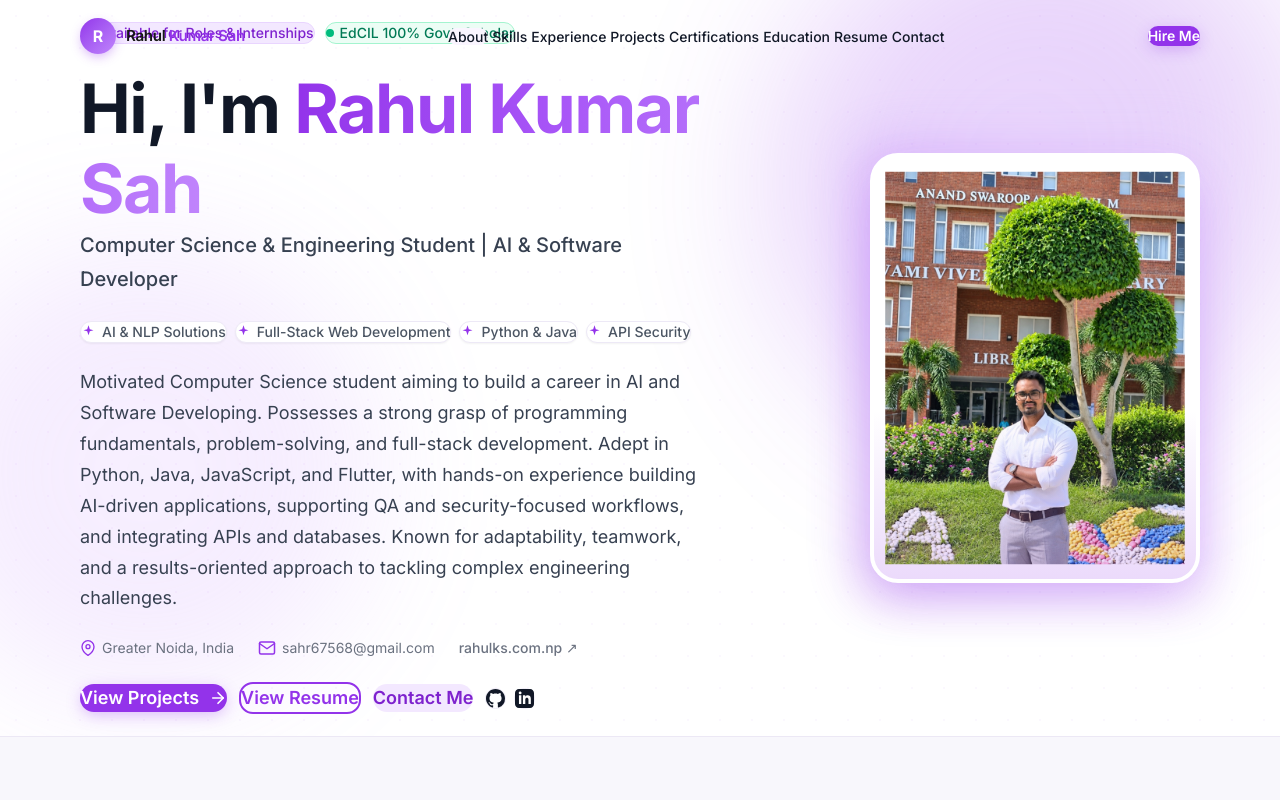
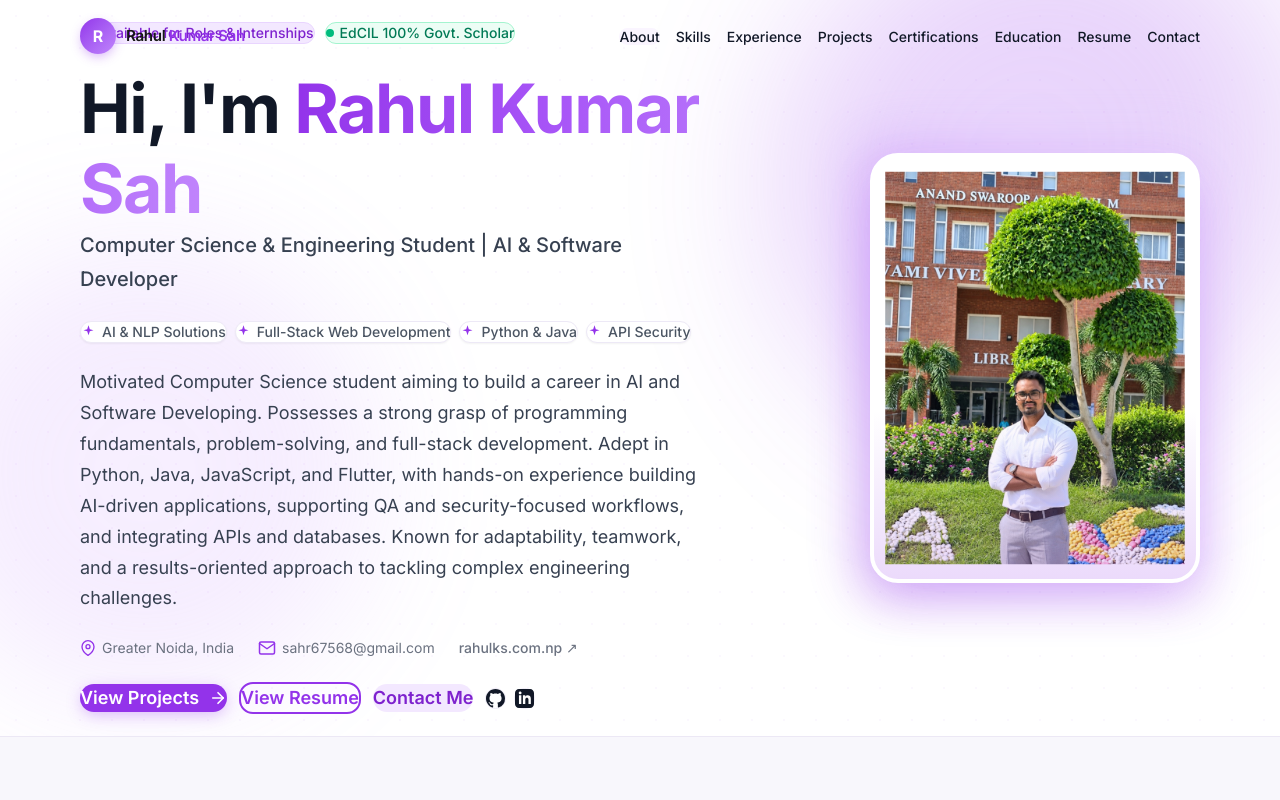
Before and after one commit to 98252/Personal-Portfolioo-, a Next.js app: page / in a window 1280 px wide. Shown: the top 800 px of the page. Built offline with nearby package versions, Linux system fonts and the light colour scheme.

Commit message:
refactor: standardize code formatting and improve readability in Navbar component

```diff
--- a/src/components/Navbar.tsx
+++ b/src/components/Navbar.tsx
@@ -1,24 +1,23 @@
-'use client';
+"use client";
 
-import { useEffect, useState } from 'react';
-import { navLinks } from '@/lib/data';
-import Button from './ui/Button';
+import { useEffect, useState } from "react";
+import { navLinks } from "@/lib/data";
 
 export default function Navbar() {
   const [scrolled, setScrolled] = useState(false);
   const [mobileOpen, setMobileOpen] = useState(false);
-  const [activeSection, setActiveSection] = useState('');
+  const [activeSection, setActiveSection] = useState("");
 
   // Detect scroll for glassmorphism effect
   useEffect(() => {
     const onScroll = () => setScrolled(window.scrollY > 20);
-    window.addEventListener('scroll', onScroll, { passive: true });
-    return () => window.removeEventListener('scroll', onScroll);
+    window.addEventListener("scroll", onScroll, { passive: true });
+    return () => window.removeEventListener("scroll", onScroll);
   }, []);
 
   // Detect active section
   useEffect(() => {
-    const ids = navLinks.map((l) => l.href.replace('#', ''));
+    const ids = navLinks.map((l) => l.href.replace("#", ""));
     const observers: IntersectionObserver[] = [];
 
     ids.forEach((id) => {
@@ -28,7 +27,7 @@ export default function Navbar() {
         ([entry]) => {
           if (entry.isIntersecting) setActiveSection(id);
         },
-        { rootMargin: '-40% 0px -55% 0px' }
+        { rootMargin: "-40% 0px -55% 0px" },
       );
       obs.observe(el);
       observers.push(obs);
@@ -44,32 +43,31 @@ export default function Navbar() {
     <header
       className={`fixed top-0 left-0 right-0 z-50 transition-all duration-300 ${
         scrolled
-          ? 'bg-white/85 backdrop-blur-xl shadow-[0_2px_20px_-4px_rgb(0_0_0/0.08)] border-b border-[#ece8f5]/90'
-          : 'bg-transparent'
+          ? "bg-white/85 backdrop-blur-xl shadow-[0_2px_20px_-4px_rgb(0_0_0/0.08)] border-b border-border-subtle/90"
+          : "bg-transparent"
       }`}
     >
-      <nav className="container-fluid">
-        <div className="flex items-center justify-between h-16 md:h-18">
-
+      <nav className='container-fluid'>
+        <div className='flex items-center justify-between h-16 md:h-18'>
           {/* ── Logo / Name ── */}
           <a
-            href="#"
-            className="flex items-center gap-2.5 group"
+            href='#'
+            className='flex items-center gap-2.5 group'
             onClick={handleNavClick}
           >
             {/* Purple monogram */}
-            <span className="w-9 h-9 rounded-xl bg-gradient-to-br from-[#9333ea] to-[#c084fc] flex items-center justify-center text-white font-bold text-base shadow-[0_4px_12px_-2px_rgb(147_51_234/0.4)] group-hover:shadow-[0_6px_20px_-2px_rgb(147_51_234/0.5)] transition-shadow duration-300">
+            <span className='w-9 h-9 rounded-xl bg-linear-to-br from-primary to-primary-light flex items-center justify-center text-white font-bold text-base shadow-[0_4px_12px_-2px_rgb(147_51_234/0.4)] group-hover:shadow-[0_6px_20px_-2px_rgb(147_51_234/0.5)] transition-shadow duration-300'>
               R
             </span>
-            <span className="font-semibold text-[#171717] text-[0.95rem] hidden sm:block tracking-tight">
-              Rahul<span className="text-[#9333ea]"> Kumar Sah</span>
+            <span className='font-semibold text-[#171717] text-[0.95rem] hidden sm:block tracking-tight'>
+              Rahul<span className='text-primary'> Kumar Sah</span>
             </span>
           </a>
 
           {/* ── Desktop nav links ── */}
-          <ul className="hidden md:flex items-center gap-1">
+          <ul className='hidden md:flex items-center gap-3 lg:gap-4'>
             {navLinks.map((link) => {
-              const id = link.href.replace('#', '');
+              const id = link.href.replace("#", "");
               const isActive = activeSection === id;
               return (
                 <li key={link.href}>
@@ -77,8 +75,8 @@ export default function Navbar() {
                     href={link.href}
                     className={`px-4 py-2 rounded-lg text-sm font-medium transition-all duration-200 ${
                       isActive
-                        ? 'text-[#9333ea] bg-[#faf5ff]'
-                        : 'text-[#525252] hover:text-[#9333ea] hover:bg-[#faf5ff]'
+                        ? "text-primary bg-primary-faint"
+                        : "text-[#525252] hover:text-primary hover:bg-primary-faint"
                     }`}
                   >
                     {link.label}
@@ -88,39 +86,27 @@ export default function Navbar() {
             })}
           </ul>
 
-          {/* ── Desktop CTA ── */}
-          <div className="hidden md:flex items-center gap-3">
-            <Button
-              as="a"
-              href="#contact"
-              variant="primary"
-              size="sm"
-            >
-              Hire Me
-            </Button>
-          </div>
-
           {/* ── Mobile hamburger ── */}
           <button
-            id="mobile-menu-toggle"
-            aria-label="Toggle mobile menu"
+            id='mobile-menu-toggle'
+            aria-label='Toggle mobile menu'
             aria-expanded={mobileOpen}
             onClick={() => setMobileOpen((p) => !p)}
-            className="md:hidden flex flex-col justify-center items-center w-10 h-10 rounded-xl hover:bg-[#faf5ff] transition-colors gap-[5px] p-2"
+            className='md:hidden flex flex-col justify-center items-center w-10 h-10 rounded-xl hover:bg-primary-faint transition-colors gap-1.25 p-2'
           >
             <span
               className={`block h-0.5 w-5 bg-[#404040] rounded-full transition-all duration-300 ${
-                mobileOpen ? 'rotate-45 translate-y-[7px]' : ''
+                mobileOpen ? "rotate-45 translate-y-1.75" : ""
               }`}
             />
             <span
               className={`block h-0.5 w-5 bg-[#404040] rounded-full transition-all duration-300 ${
-                mobileOpen ? 'opacity-0 scale-x-0' : ''
+                mobileOpen ? "opacity-0 scale-x-0" : ""
               }`}
             />
             <span
               className={`block h-0.5 w-5 bg-[#404040] rounded-full transition-all duration-300 ${
-                mobileOpen ? '-rotate-45 -translate-y-[7px]' : ''
+                mobileOpen ? "-rotate-45 -translate-y-1.75" : ""
               }`}
             />
           </button>
@@ -130,13 +116,13 @@ export default function Navbar() {
       {/* ── Mobile menu panel ── */}
       <div
         className={`md:hidden transition-all duration-300 ease-out overflow-hidden ${
-          mobileOpen ? 'max-h-[420px] opacity-100' : 'max-h-0 opacity-0'
+          mobileOpen ? "max-h-105 opacity-100" : "max-h-0 opacity-0"
         }`}
       >
-        <div className="bg-white/95 backdrop-blur-xl border-t border-[#ece8f5] px-4 py-4">
-          <ul className="flex flex-col gap-1">
+        <div className='bg-white/95 backdrop-blur-xl border-t border-border-subtle px-4 py-4'>
+          <ul className='flex flex-col gap-1'>
             {navLinks.map((link) => {
-              const id = link.href.replace('#', '');
+              const id = link.href.replace("#", "");
               const isActive = activeSection === id;
               return (
                 <li key={link.href}>
@@ -145,8 +131,8 @@ export default function Navbar() {
                     onClick={handleNavClick}
                     className={`flex items-center px-4 py-3 rounded-xl text-sm font-medium transition-all ${
                       isActive
-                        ? 'text-[#9333ea] bg-[#faf5ff]'
-                        : 'text-[#404040] hover:text-[#9333ea] hover:bg-[#faf5ff]'
+                        ? "text-primary bg-primary-faint"
+                        : "text-[#404040] hover:text-primary hover:bg-primary-faint"
                     }`}
                   >
                     {link.label}
@@ -155,11 +141,6 @@ export default function Navbar() {
               );
             })}
           </ul>
-          <div className="mt-4 pt-4 border-t border-[#ece8f5]">
-            <Button as="a" href="#contact" variant="primary" size="md" className="w-full justify-center">
-              Hire Me
-            </Button>
-          </div>
         </div>
       </div>
     </header>
```
